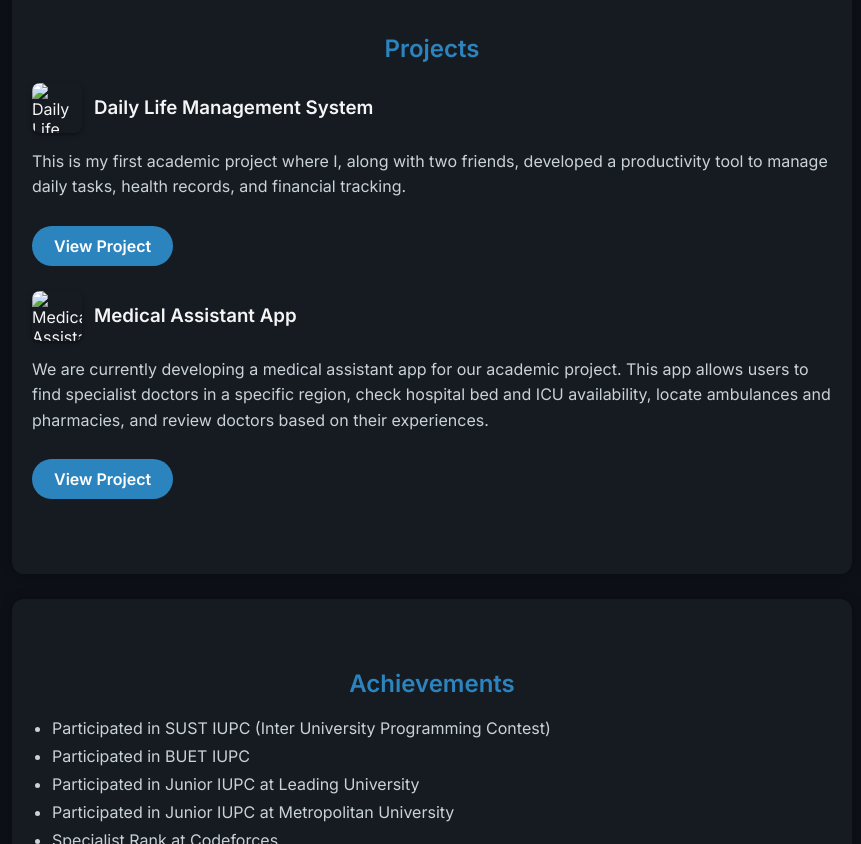
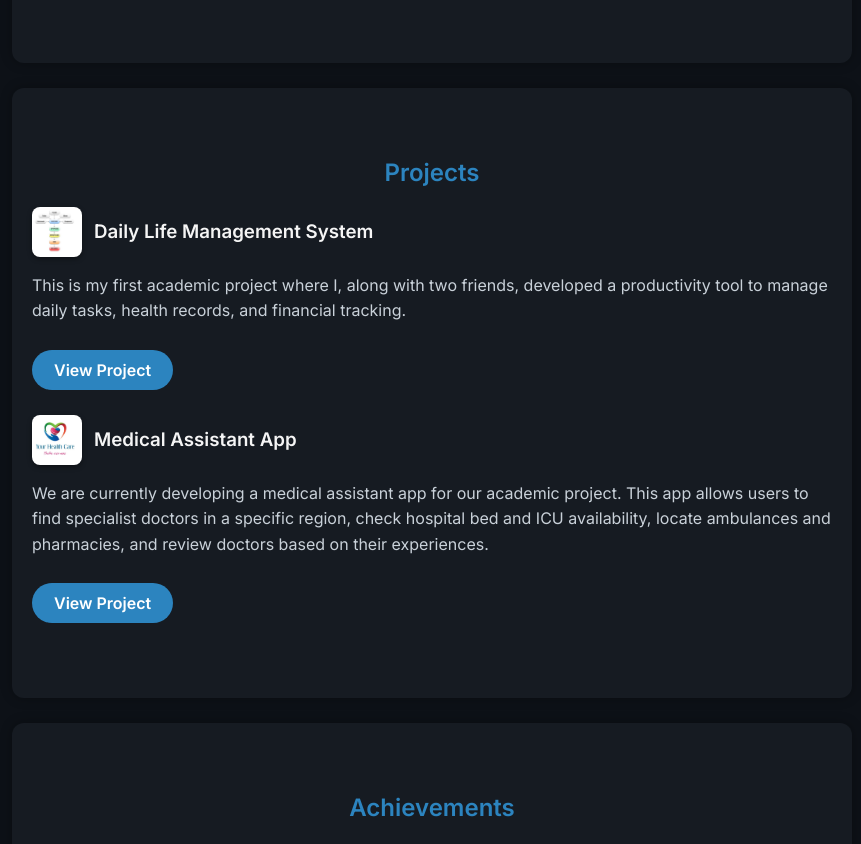
Before and after one commit to diippu/diippu.github.io, a plain HTML site: page index.html in a window 1280 px wide. Shown: the part 1355-2199 px from the top of the page, without its empty margins (208-1069 px from the left). Drawn offline with Linux system fonts and the light colour scheme.

Commit message:
Update index.html

```diff
--- a/index.html
+++ b/index.html
@@ -22,7 +22,7 @@
     </nav>
 
     <header class="hero">
-        <img src="images/dipu.jpg" alt="Dipu Debnath Photo">
+        <img src="dipu.jpg" alt="Dipu Debnath Photo">
         <h1>Hi, I'm Dipu Debnath</h1>
         <p>Problem Solver | Life-long Learner | Industry Enthusiast</p>
     </header>
@@ -64,7 +64,7 @@
 
         <div class="project">
             <div class="project-header">
-                <img src="images/daily1.jpg" alt="Daily Life Management" class="project-thumb">
+                <img src="daily1.jpg" alt="Daily Life Management" class="project-thumb">
                 <h3>Daily Life Management System</h3>
             </div>
             <p>This is my first academic project where I, along with two friends, developed a productivity tool to manage daily tasks, health records, and financial tracking.</p>
@@ -73,7 +73,7 @@
 
         <div class="project">
             <div class="project-header">
-                <img src="images/medical1.jpg" alt="Medical Assistant App" class="project-thumb">
+                <img src="medical1.jpg" alt="Medical Assistant App" class="project-thumb">
                 <h3>Medical Assistant App</h3>
             </div>
             <p>We are currently developing a medical assistant app for our academic project. This app allows users to find specialist doctors in a specific region,
```
